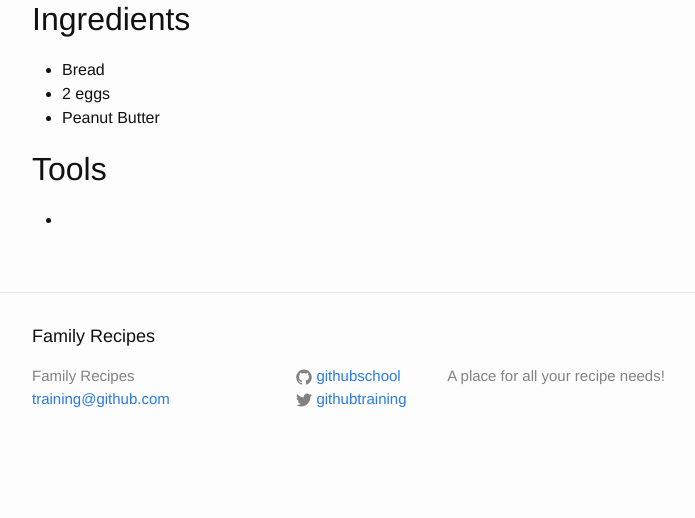
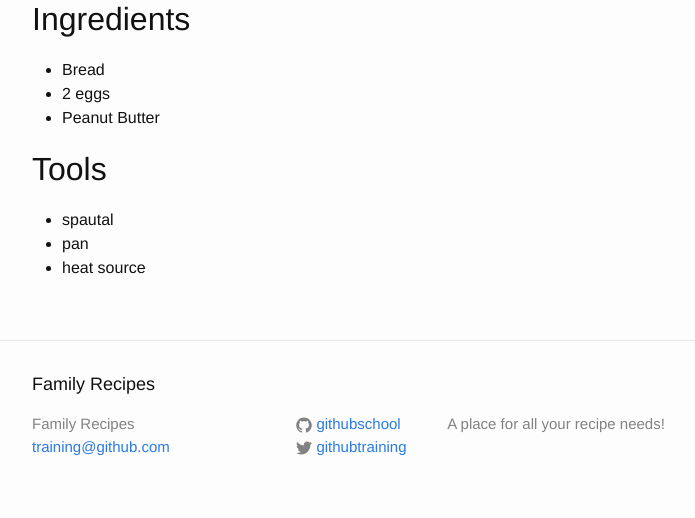
Before and after one commit to githubteacher/feb-recipes, a Jekyll site: the page built from _posts/2014-09-10-egg-sandwich.md, in a window 1280 px wide. Shown: the part 520-1038 px from the top of the page, without its empty margins (238-933 px from the left). Built offline with Jekyll 4.4.1, drawn with Linux system fonts in a browser that asks for light colours; before the commit the page ends 990 px from its top, so only the background shows below that.

Commit message:
Adds tools to egg sandwich recipe

```diff
--- a/_posts/2014-09-10-egg-sandwich.md
+++ b/_posts/2014-09-10-egg-sandwich.md
@@ -13,4 +13,6 @@ categories: sandwich
 - Peanut Butter
 
 ## Tools
--
+- spautal
+- pan
+- heat source
```
